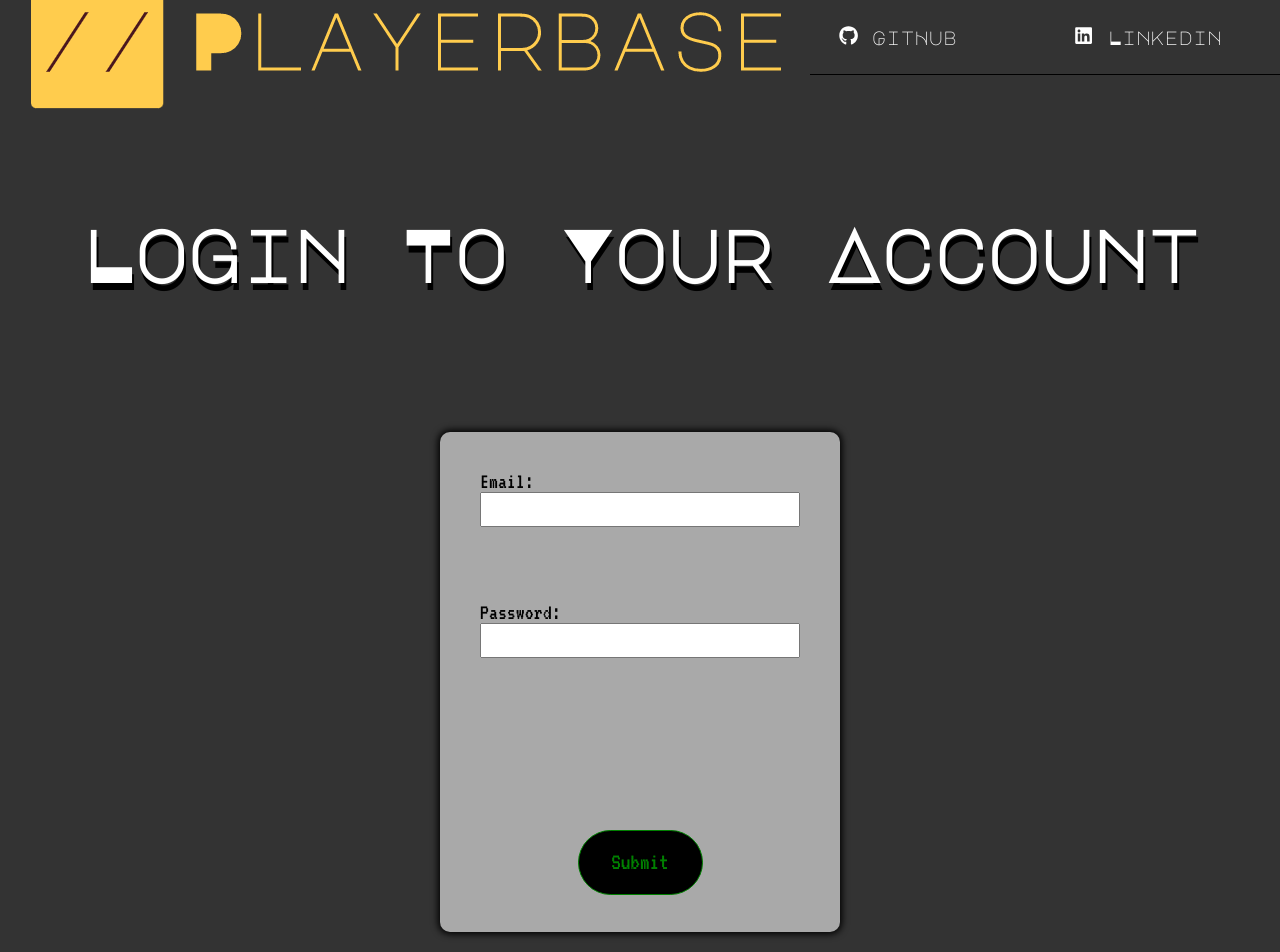
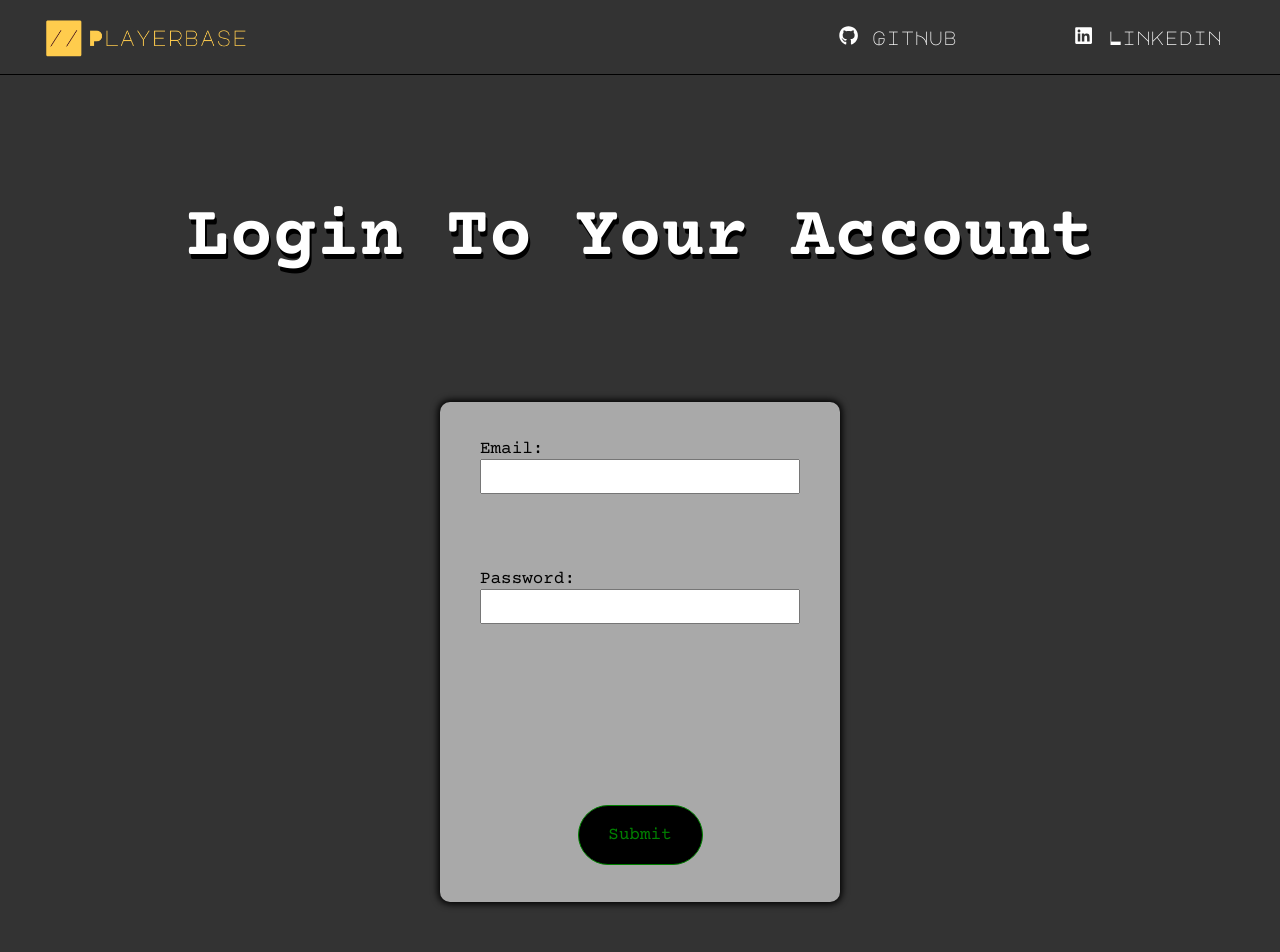
Before and after one commit to gkupdx/React-Playerbase, a React (Create React App) app: page /login in a window 1280 px wide. Shown: the top 952 px of the page. Built offline with nearby package versions, Linux system fonts and the light colour scheme.

Commit message:
Update CSS

```diff
--- a/src/index.css
+++ b/src/index.css
@@ -2,6 +2,14 @@
 @import url('https://fonts.googleapis.com/css2?family=VT323&display=swap');
 /* Major Mono Display 400 */
 @import url('https://fonts.googleapis.com/css2?family=Major+Mono+Display&family=VT323&display=swap');
+/* Courier Prime 400, 700 */
+@import url('https://fonts.googleapis.com/css2?family=Courier+Prime:wght@400;700&display=swap');
+
+:root {
+  --pb-primary: #ffcc4d;
+  --pb-secondary: green;
+  --pb-accent: violet;
+}
 
 * {
   box-sizing: border-box;
@@ -10,5 +18,22 @@
 }
 
 body {
-  font-family: 'Major Mono Display', monospace;
+  font-family: 'Courier Prime', monospace;
 }
+
+.primaryBtn {
+  width: 125px;
+  height: 60px;
+  background: #000;
+  color: green;
+  font-family: 'Courier Prime', monospace;
+  font-size: 1.1rem;
+  border: 1px solid green;
+  border-radius: 50px;
+  align-self: center;
+}
+
+.primaryBtn:hover {
+  cursor: pointer;
+  background-color: #FFF;
+}
--- a/src/stylesheets/landing.css
+++ b/src/stylesheets/landing.css
@@ -1,6 +1,6 @@
 .landing {
     width: 100%;
-    height: 1000px;
+    height: 950px;
     display: flex;
     flex-direction: column;
     justify-content: space-evenly;
@@ -10,8 +10,8 @@
 
 .landing h1 {
     font-size: 4.5rem;
-    color: #FFF;
-    text-shadow: 2px 7px #000;
+    color: #ffcc4d;
+    text-shadow: 0 3px violet;
 }
 
 .btnContainer {
@@ -22,21 +22,5 @@
     align-items: center;
     background-color: darkgrey;
     border-radius: 10px;
-    box-shadow: 0 0 7px 2px #000;
+    box-shadow: 0 0 10px green;
 }
-
-.button {
-    width: 125px;
-    height: 65px;
-    background: #000;
-    color: green;
-    font-family: 'VT323', monospace;
-    font-size: 1.5rem;
-    border: 1px solid green;
-    border-radius: 50px;
-}
-
-.button:hover {
-    cursor: pointer;
-    background-color: #FFF;
-}
--- a/src/stylesheets/login.css
+++ b/src/stylesheets/login.css
@@ -1,6 +1,6 @@
 .login {
     width: 100%;
-    height: 1000px;
+    height: 950px;
     display: flex;
     flex-direction: column;
     justify-content: space-evenly;
@@ -11,7 +11,7 @@
 .login h1 {
     font-size: 4.5rem;
     color: #FFF;
-    text-shadow: 2px 7px #000;
+    text-shadow: 2px 5px #000;
 }
 
 .loginForm {
@@ -21,8 +21,8 @@
     flex-direction: column;
     justify-content: space-around;
     background-color: darkgrey;
-    font-family: 'VT323', monospace;
-    font-size: 1.4rem;
+    font-family: 'Courier Prime', monospace;
+    font-size: 1.1rem;
     box-shadow: 0 0 7px 2px #000;
     border-radius: 10px;
 }
@@ -39,22 +39,16 @@
 
 .loginForm input {
     height: 35px;
+    font-family: 'Courier Prime', monospace;
+    font-size: 1.1rem;
     padding: 10px;
 }
 
-.loginForm button {
-    width: 125px;
-    height: 65px;
-    background: #000;
+.loginForm p {
+    width: 80%;
     color: green;
-    font-family: 'VT323', monospace;
-    font-size: 1.5rem;
-    border: 1px solid green;
-    border-radius: 50px;
+    font-size: 0.9rem;
+    font-weight: bold;
     align-self: center;
+    text-align: center;
 }
-
-.loginForm button:hover {
-    cursor: pointer;
-    background-color: #FFF;
-}
--- a/src/stylesheets/navbar.css
+++ b/src/stylesheets/navbar.css
@@ -12,11 +12,21 @@
     width: 500px;
     display: flex;
     justify-content: space-around;
+    align-items: center;
+}
+
+.navbar img {
+    width: 215px;
+}
+
+.navbar img:hover {
+    cursor: pointer;
 }
 
 .navbar a {
     width: fit-content;
     color: #FFF;
+    font-family: 'Major Mono Display', monospace;
     font-size: 1.2rem;
     text-decoration: none;
 }
--- a/src/stylesheets/profile.css
+++ b/src/stylesheets/profile.css
@@ -1,6 +1,6 @@
 .profile {
     width: 100%;
-    height: 1000px;
+    height: 950px;
     display: flex;
     flex-direction: column;
     justify-content: space-evenly;
--- a/src/stylesheets/register.css
+++ b/src/stylesheets/register.css
@@ -1,6 +1,6 @@
 .register {
     width: 100%;
-    height: 1000px;
+    height: 950px;
     display: flex;
     flex-direction: column;
     justify-content: space-evenly;
@@ -11,7 +11,7 @@
 .register h1 {
     font-size: 4.5rem;
     color: #FFF;
-    text-shadow: 2px 7px #000;
+    text-shadow: 2px 5px #000;
 }
 
 .regForm {
@@ -21,8 +21,8 @@
     flex-direction: column;
     justify-content: space-around;
     background-color: darkgrey;
-    font-family: 'VT323', monospace;
-    font-size: 1.4rem;
+    font-family: 'Courier Prime', monospace;
+    font-size: 1.1rem;
     box-shadow: 0 0 7px 2px #000;
     border-radius: 10px;
 }
@@ -39,22 +39,7 @@
 
 .regForm input {
     height: 35px;
+    font-family: 'Courier Prime', monospace;
+    font-size: 1.1rem;
     padding: 10px;
 }
-
-.regForm button {
-    width: 125px;
-    height: 65px;
-    background: #000;
-    color: green;
-    font-family: 'VT323', monospace;
-    font-size: 1.5rem;
-    border: 1px solid green;
-    border-radius: 50px;
-    align-self: center;
-}
-
-.regForm button:hover {
-    cursor: pointer;
-    background-color: #FFF;
-}
```
